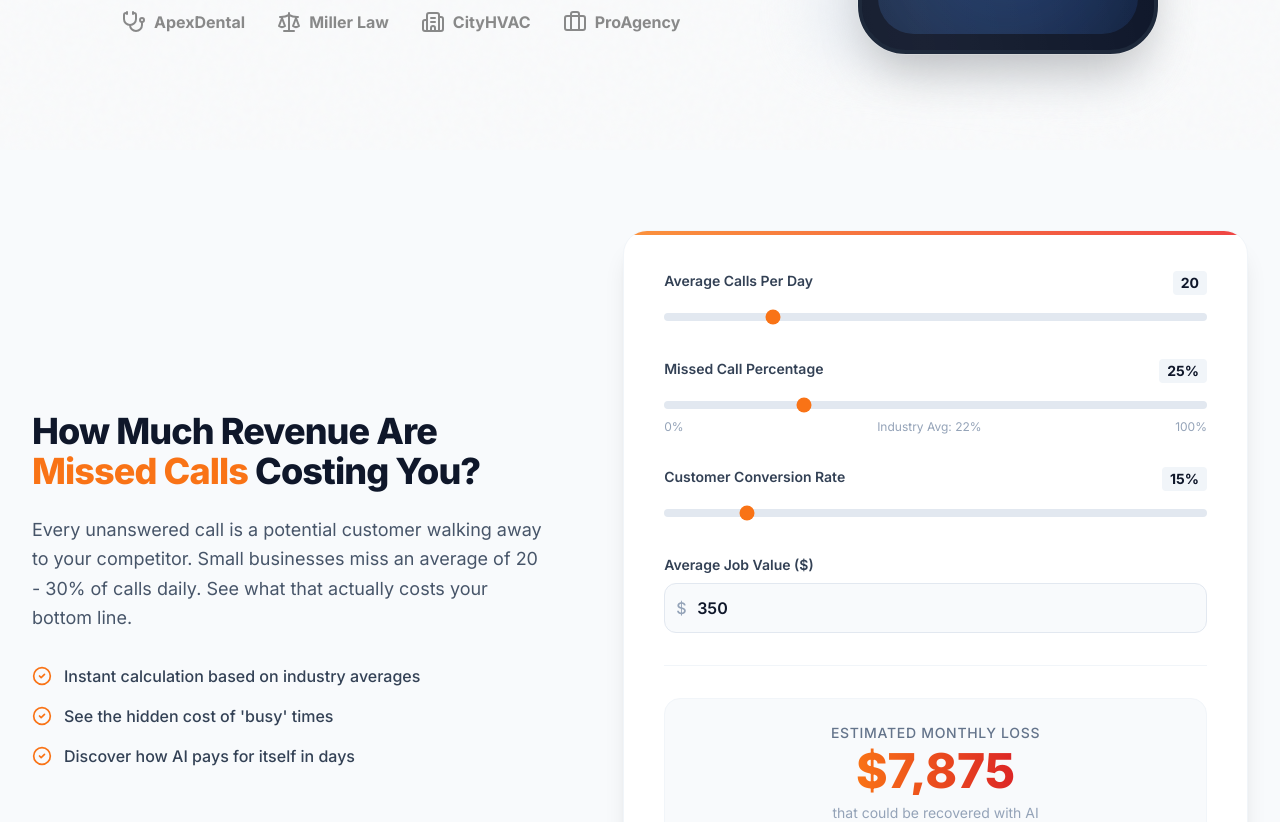
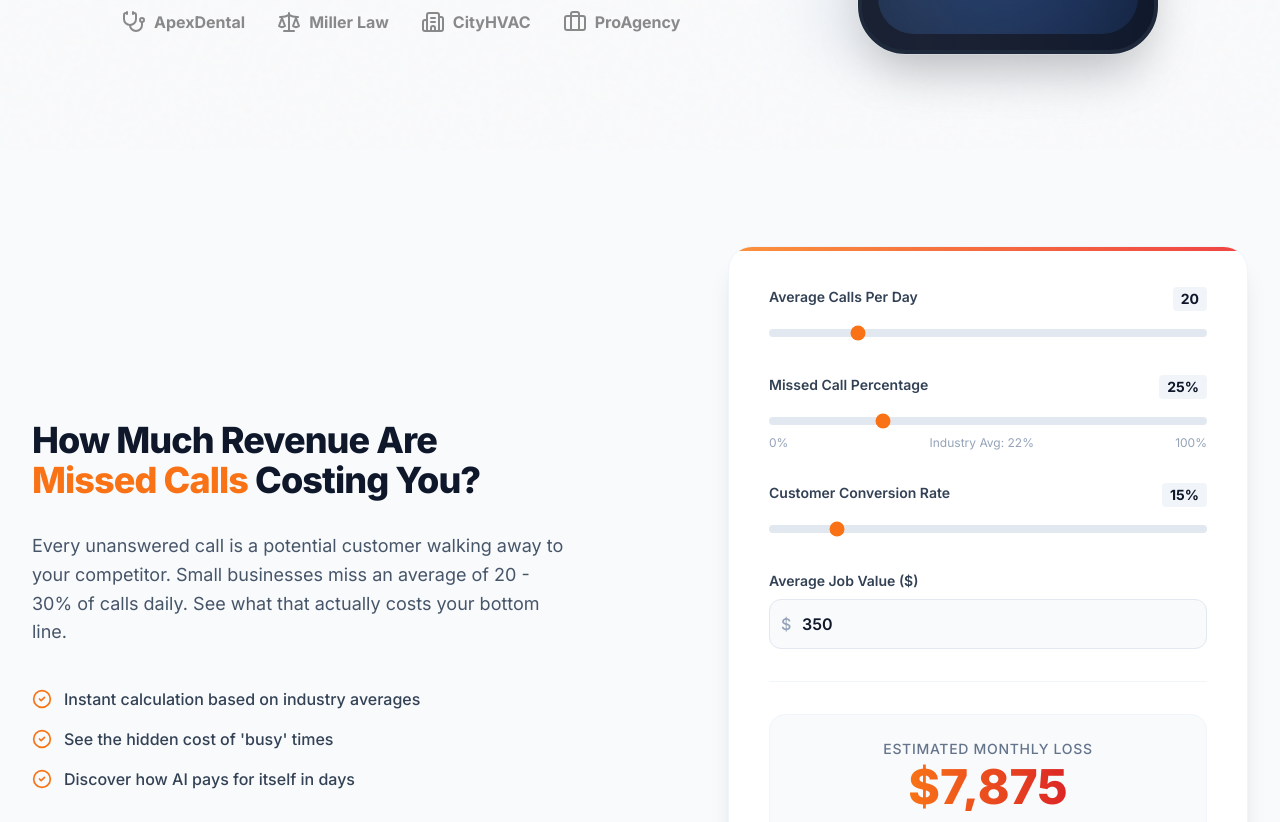
Before and after one commit to infecy-digital/anserolabs, a React (Vite) app: page / in a window 1280 px wide. Shown: the part 738-1560 px from the top of the page. Built offline with nearby package versions, Linux system fonts and the light colour scheme.

Commit message:
Style: Polish Revenue Calculator layout and spacing

```diff
--- a/components/RevenueCalculator.tsx
+++ b/components/RevenueCalculator.tsx
@@ -19,16 +19,16 @@ const RevenueCalculator: React.FC = () => {
     }, [callsPerDay, missedCallRate, conversionRate, avgJobValue]);
 
     return (
-        <section className="py-20 bg-slate-50 overflow-hidden">
+        <section className="py-16 lg:py-24 bg-slate-50 overflow-hidden">
             <div className="max-w-7xl mx-auto px-6 lg:px-8">
-                <div className="flex flex-col lg:flex-row gap-12 lg:gap-20 items-center">
+                <div className="flex flex-col lg:flex-row gap-12 lg:gap-0 items-center justify-between">
 
                     {/* Left Column - Content */}
-                    <div className="lg:w-[45%]">
-                        <h2 className="text-3xl sm:text-4xl font-extrabold text-slate-900 tracking-tight mb-6">
+                    <div className="lg:w-[48%] pr-0 lg:pr-12">
+                        <h2 className="text-3xl sm:text-4xl font-extrabold text-slate-900 tracking-tight mb-8">
                             How Much Revenue Are <span className="text-orange-500">Missed Calls</span> Costing You?
                         </h2>
-                        <p className="text-lg text-slate-600 mb-8 leading-relaxed">
+                        <p className="text-lg text-slate-600 mb-10 leading-[1.6]">
                             Every unanswered call is a potential customer walking away to your competitor.
                             Small businesses miss an average of 20 - 30% of calls daily. See what that actually costs your bottom line.
                         </p>
@@ -50,8 +50,8 @@ const RevenueCalculator: React.FC = () => {
                     </div>
 
                     {/* Right Column - Calculator Card */}
-                    <div className="lg:w-[55%] w-full">
-                        <div className="bg-white rounded-3xl shadow-xl border border-slate-100 p-8 sm:p-10 relative overflow-hidden">
+                    <div className="lg:w-[52%] w-full flex justify-center lg:justify-end">
+                        <div className="bg-white rounded-3xl shadow-xl border border-slate-100 p-8 sm:p-10 relative overflow-hidden w-full max-w-[520px]">
                             <div className="absolute top-0 left-0 w-full h-1 bg-gradient-to-r from-orange-400 to-red-500"></div>
 
                             <div className="space-y-8">
```
